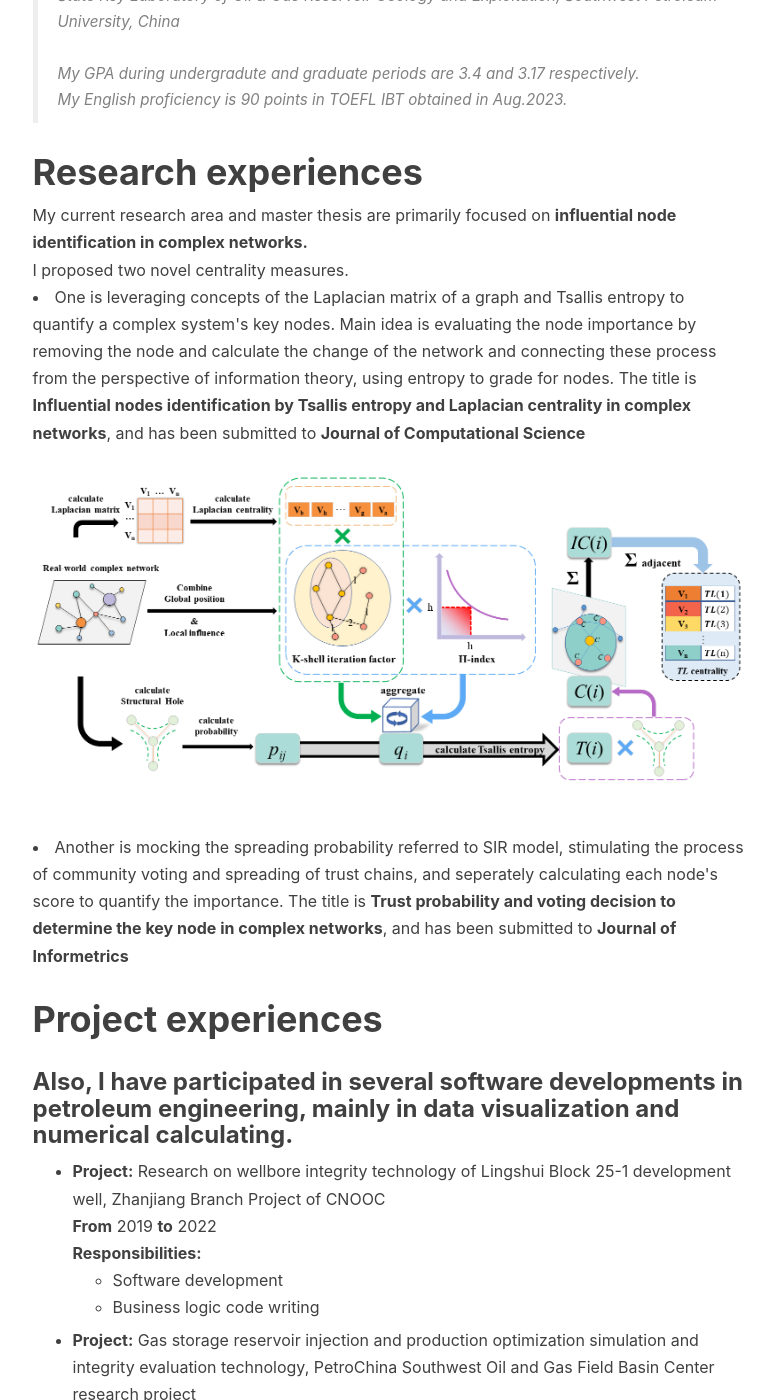
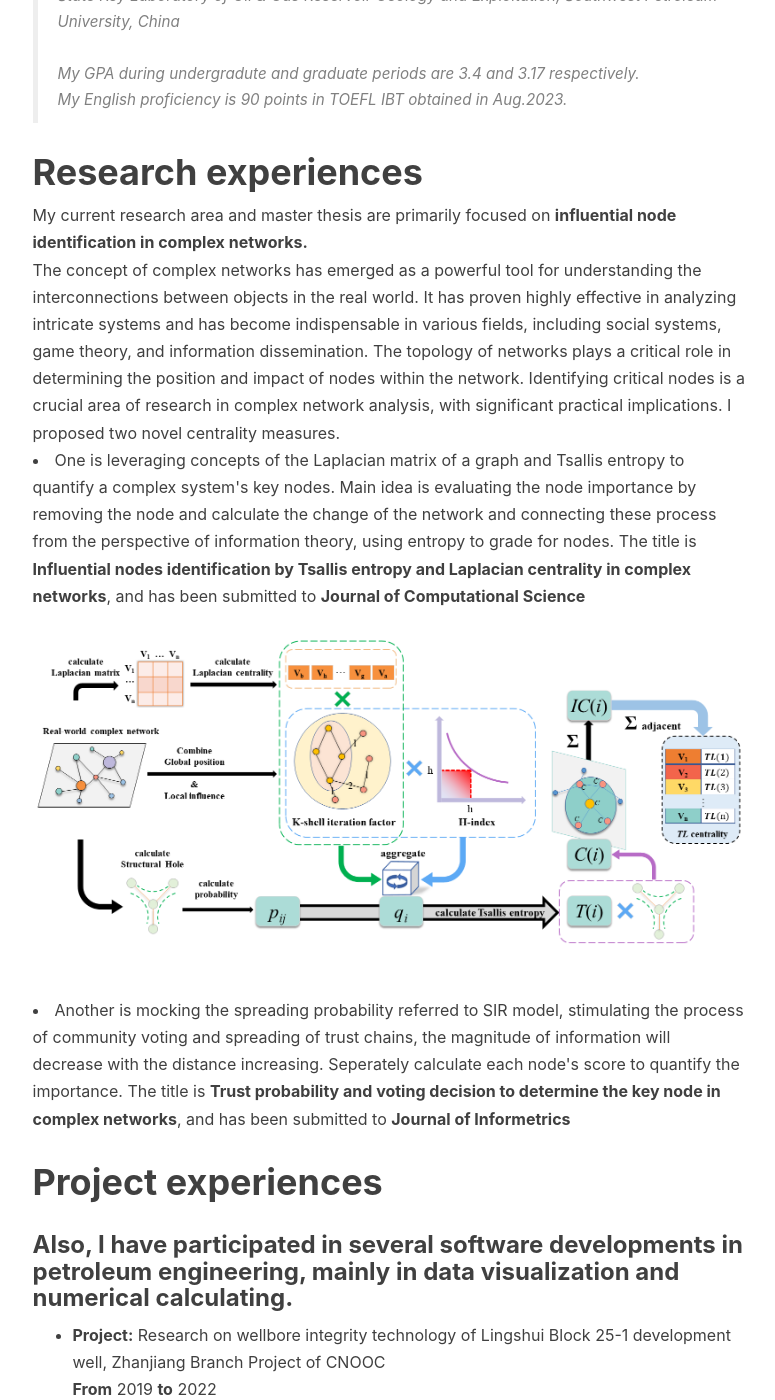
Before and after one commit to Fotrey/fotrey.github.io, a Jekyll site: the page built from about.html, in a window 1280 px wide and 1400 px high, scrolled down 816 px. Shown: the whole window, without its empty margins (135-910 px from the left). Built offline with Jekyll 4.4.1, drawn with Linux system fonts in a browser that asks for light colours; nearby versions of some CDN libraries; comment, search, counter and statistics services are not loaded.

Commit message:
Update about.html

```diff
--- a/about.html
+++ b/about.html
@@ -36,6 +36,10 @@ header-img: "img/post-bg-universe.jpg"
     </blockquote>
     <h1>Research experiences</h1>
     My current research area and master thesis are primarily focused on <strong>influential node identification in complex networks.</strong><br>
+    The concept of complex networks has emerged as a powerful tool for understanding the interconnections between objects in the real world.
+    It has proven highly effective in analyzing intricate systems and has become indispensable in various fields, including social systems, game theory, and information dissemination.
+    The topology of networks plays a critical role in determining the position and impact of nodes within the network.
+    Identifying critical nodes is a crucial area of research in complex network analysis, with significant practical implications.
     I proposed two novel centrality measures.
     <li>
         One is leveraging concepts of the Laplacian matrix of a graph and Tsallis entropy to quantify a complex system's key nodes. Main idea is evaluating the node importance by removing the node and calculate the change of the network and connecting these process from the perspective of information theory, using entropy to grade for nodes. The title is <strong>Influential nodes identification by Tsallis entropy and Laplacian centrality in complex networks</strong>, and has been submitted to <strong>Journal of Computational Science</strong>
@@ -44,7 +48,7 @@ header-img: "img/post-bg-universe.jpg"
         <br>
     </li>
     <li>
-        Another is mocking the spreading probability referred to SIR model, stimulating the process of community voting and spreading of trust chains, and seperately calculating each node's score to quantify the importance. The title is <strong>Trust probability and voting decision to determine the key node in complex networks</strong>, and has been submitted to <strong>Journal of Informetrics</strong>
+        Another is mocking the spreading probability referred to SIR model, stimulating the process of community voting and spreading of trust chains, the magnitude of information will decrease with the distance increasing. Seperately calculate each node's score to quantify the importance. The title is <strong>Trust probability and voting decision to determine the key node in complex networks</strong>, and has been submitted to <strong>Journal of Informetrics</strong>
         <br>
     </li>
     <h1>Project experiences</h1>
```
